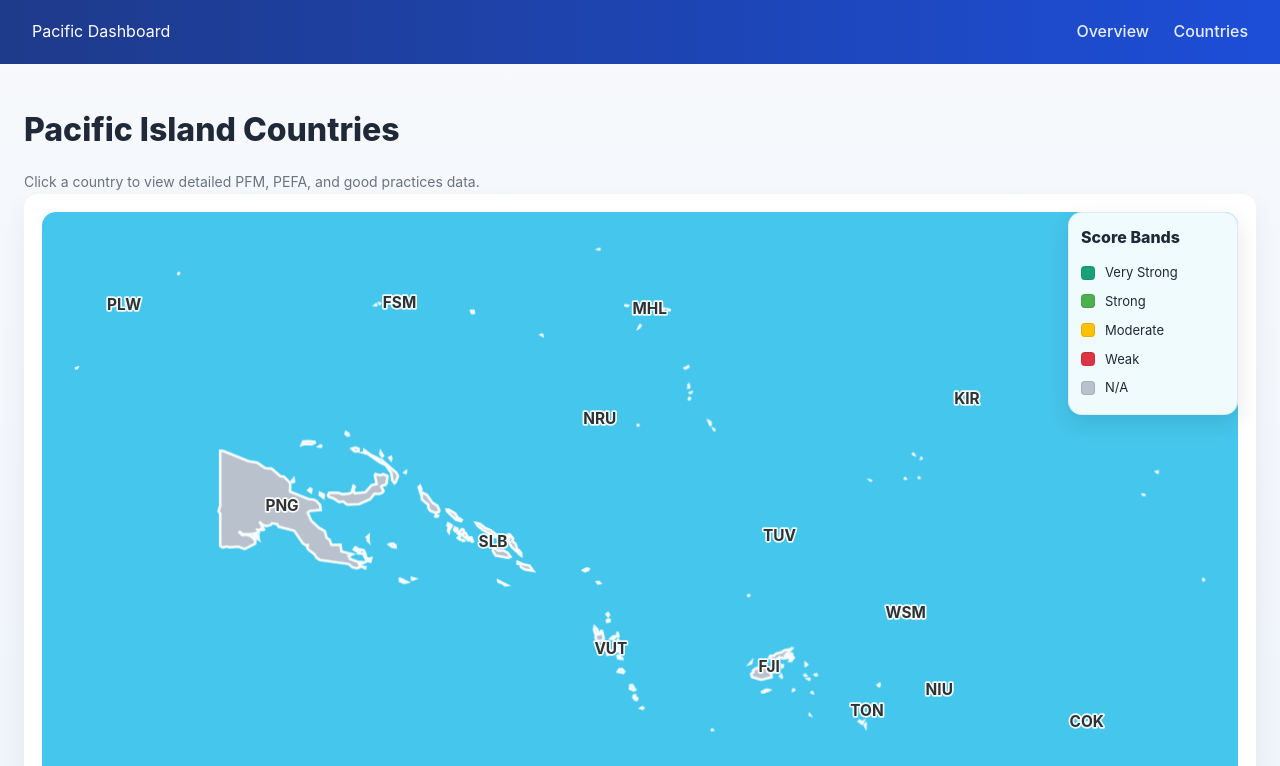
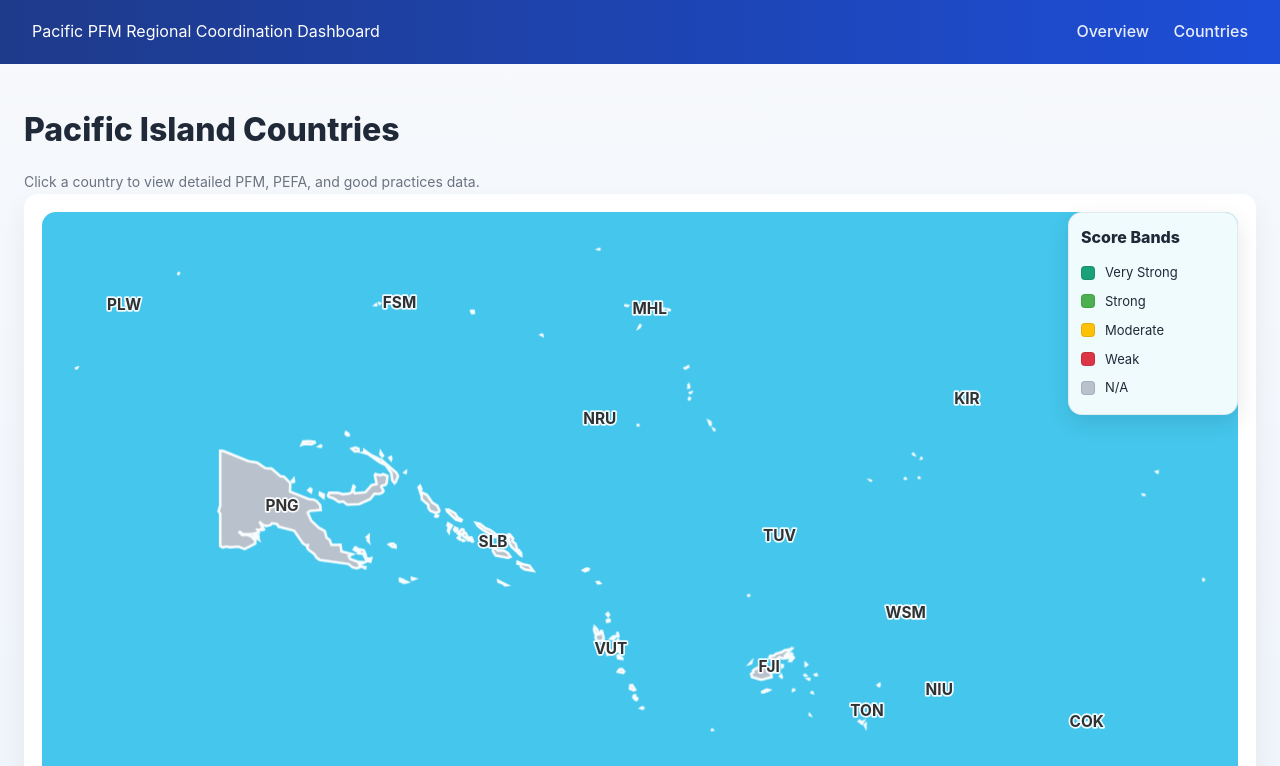
Before and after one commit to sharky6850606/Pacific-PFM-Regional-Coordination-Dashboard, a Flask app: page /countries in a window 1280 px wide. Shown: the top 766 px of the page. Run offline with Flask 3, Linux system fonts and the light colour scheme; data that the repository does not hold is empty.

Commit message:
Update countries.html

```diff
--- a/templates/countries.html
+++ b/templates/countries.html
@@ -9,7 +9,7 @@
 <body>
 
 <nav class="navbar">
-  <div class="nav-title">Pacific Dashboard</div>
+  <div class="nav-title">Pacific PFM Regional Coordination Dashboard</div>
   <div class="nav-links">
     <a href="/">Overview</a>
     <a class="active" href="/countries">Countries</a>
```
